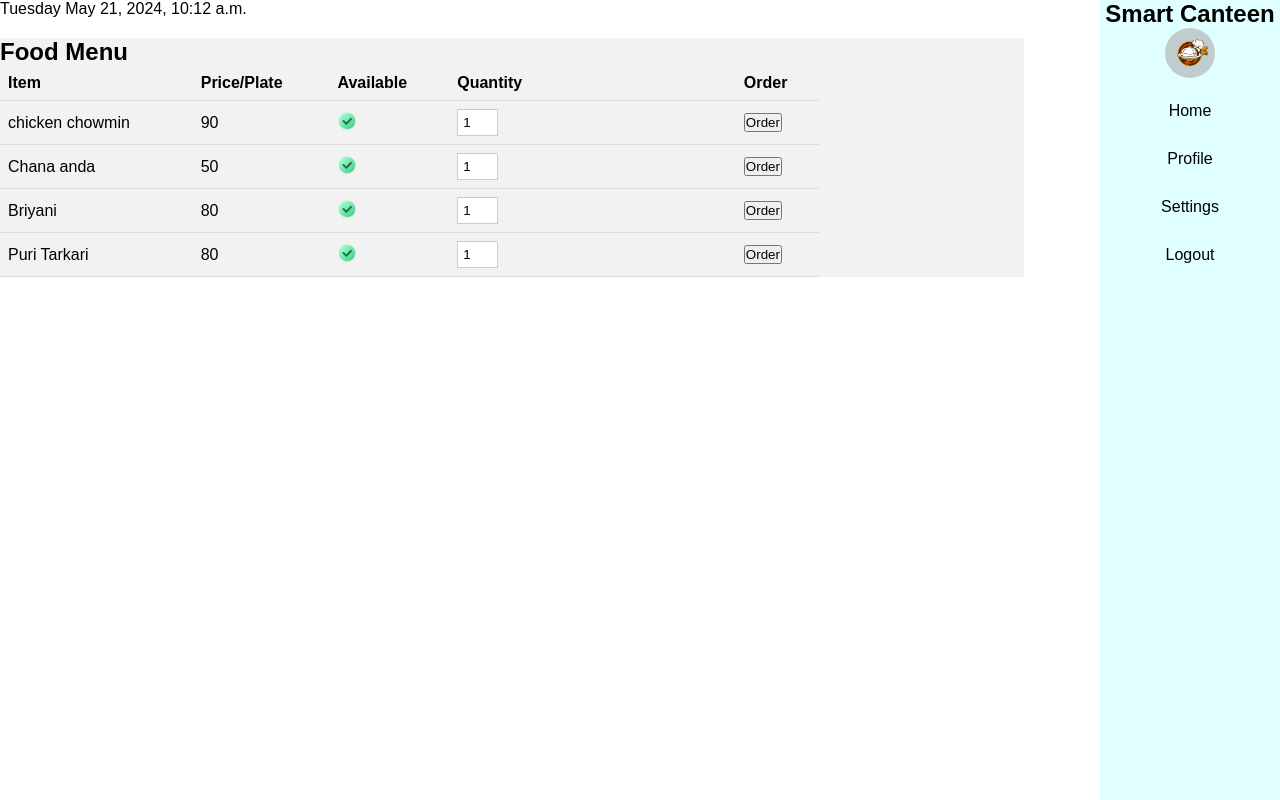
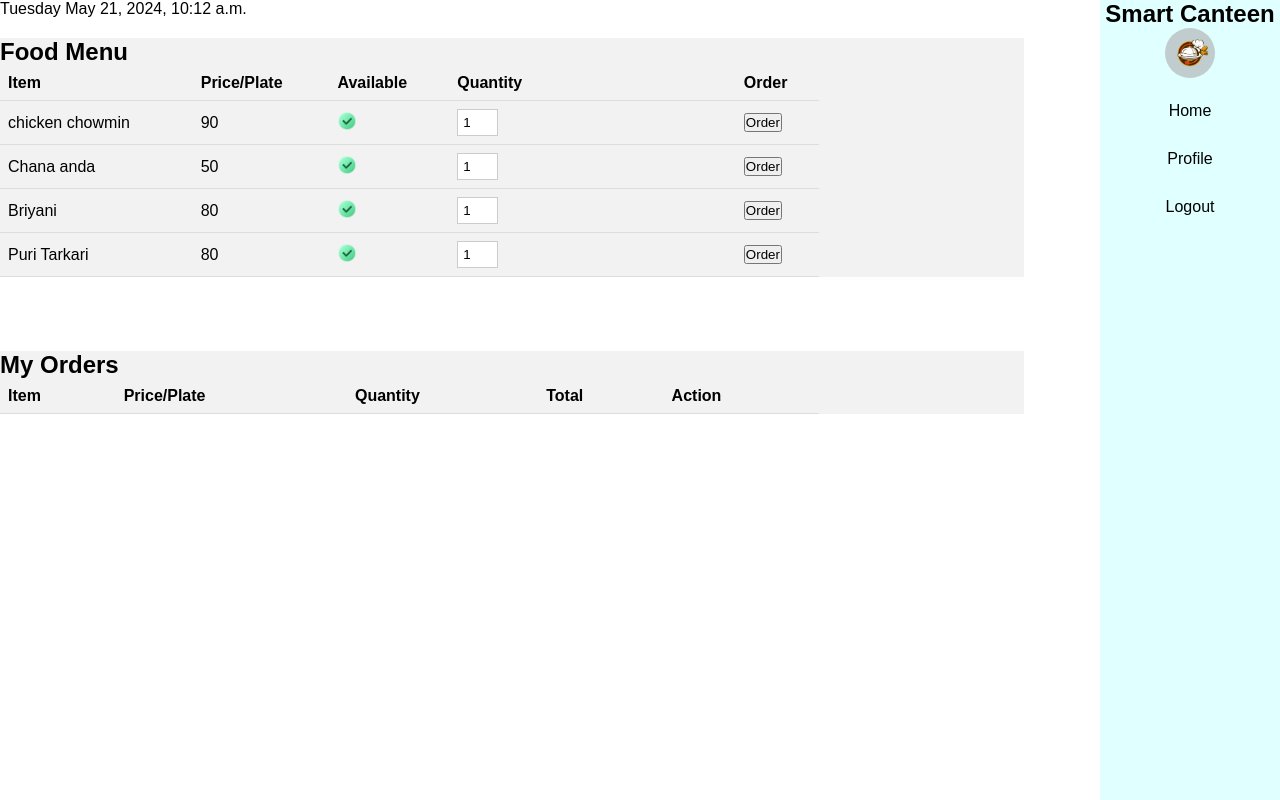
Before and after one commit to sudipthon/smartcanteen-, a Django app: page / in a window 1280 px wide. Run offline with Django 5.2, Linux system fonts and the light colour scheme; a user stored in the database is signed in; data comes from the database, SQL or seed files in the repository; both versions use the stored data as it was after the commit; lists and menus that the app fills with data are empty.

Commit message:
order in home page

```diff
--- a/base/models.py
+++ b/base/models.py
@@ -85,7 +85,7 @@ class Menu(models.Model):
         return self.get_day_of_week_display()
 
 class Orders(models.Model):
-    user = models.ForeignKey(User, on_delete=models.CASCADE)
+    user = models.ForeignKey(User, on_delete=models.CASCADE,)
     menu_item = models.ForeignKey(FoodItem, on_delete=models.CASCADE)
     order_date = models.DateField(auto_now=True)
     order_time = models.TimeField()
@@ -97,6 +97,8 @@ class Orders(models.Model):
         verbose_name_plural = 'Orders'
         ordering=['order_date']
 
+    def total_cost(self):
+        return self.menu_item.price * self.quantity
     def __str__(self):
         return f'{self.user.username} - {self.menu_item.name}'
 
--- a/base/urls.py
+++ b/base/urls.py
@@ -5,6 +5,9 @@ urlpatterns = [
     path("", home, name="home"),
     path("login/", login_view, name="login"),
     path("logout/", logout_view, name="logout"),
+
+    path("delete_order/",delete_order,name="delete_order"),
+
     path("admin/", admin_dashboard, name="canteen_admin"),
     path("update_breaktime/<int:pk>", update_breaktime, name="update_breaktime"),
     path("create_breaktime/", create_breaktime, name="create_breaktime"),
--- a/base/views.py
+++ b/base/views.py
@@ -22,16 +22,21 @@ def home(request):
 
     day_menu = Menu.objects.get(day_of_week=day_of_week[:2].upper())
     menu_items = day_menu.menu_items.all()
+    my_orders = Orders.objects.filter(user=request.user)
+    # return HttpResponse(my_order)
     context = {
         "menu": menu_items,
         "current_time": time_zone,
         "day_of_week": day_of_week,
+        "my_orders": my_orders,
     }
     return render(request, "home.html", context)
+
 
 def logout_view(request):
     logout(request)
     return redirect("login")
+
 
 def login_view(request):
     if request.method == "POST":
@@ -54,6 +59,13 @@ def login_view(request):
             return HttpResponse("Invalid Credentials")
     return render(request, "login/login.html")
 
+
+def delete_order(request, pk):
+    order = Orders.objects.get(pk=pk)
+    order.delete()
+    return redirect("home")
+
+
 @login_required(login_url="login")
 def admin_dashboard(request):
     courses = Course.objects.all()
@@ -62,14 +74,19 @@ def admin_dashboard(request):
 
     return render(request, "dashboards/admin.html", context)
 
+
 @login_required(login_url="login")
 def create_breaktime(request):
     if request.method == "POST":
-        name = request.POST.get('course')
+        name = request.POST.get("course")
         course = Course.objects.create(name=name)
-        breaktimes = [BreakTime(course=course, semester=i,start_time='7:00',end_time='8:00') for i in range(1, 9)]
+        breaktimes = [
+            BreakTime(course=course, semester=i, start_time="7:00", end_time="8:00")
+            for i in range(1, 9)
+        ]
         BreakTime.objects.bulk_create(breaktimes)
-        return redirect('canteen_admin')
+        return redirect("canteen_admin")
+
 
 @login_required(login_url="login")
 def update_breaktime(request, pk):
@@ -89,10 +106,11 @@ def update_breaktime(request, pk):
 
     return redirect("canteen_admin")
 
+
 @login_required(login_url="login")
 def delete_breaktime(request, pk):
     if request.method == "POST":
-        course=Course.objects.get(id=pk)
+        course = Course.objects.get(id=pk)
         try:
             breaktime = BreakTime.objects.filter(course=course)
             breaktime.delete()
@@ -101,6 +119,7 @@ def delete_breaktime(request, pk):
             course.delete()
             return redirect("canteen_admin")
     return redirect("canteen_admin")
+
 
 @login_required(login_url="login")
 def staff_dashboard(request):
@@ -118,17 +137,17 @@ def staff_dashboard(request):
 
     return render(request, "dashboards/staff.html", context)
 
+
 @login_required(login_url="login")
-def update_fooditem(request,pk):
+def update_fooditem(request, pk):
     if request.method == "POST":
-        item=FoodItem.objects.get(pk=pk)
-        item.name=request.POST.get('name')
-        item.price=request.POST.get('price')
-        item.available=bool(request.POST.get('available'))
+        item = FoodItem.objects.get(pk=pk)
+        item.name = request.POST.get("name")
+        item.price = request.POST.get("price")
+        item.available = bool(request.POST.get("available"))
         item.save()
-        return redirect('staff')
-    return redirect('staff')
-
+        return redirect("staff")
+    return redirect("staff")
 
 
 @login_required(login_url="login")
@@ -201,6 +220,7 @@ def list_orders(request):
 
     # return render(request, "dashboards/orders.html", context)
 
+
 @login_required(login_url="login")
 def create_order(request, pk):
     if request.method == "POST":
--- a/templates/base/nav.html
+++ b/templates/base/nav.html
@@ -15,7 +15,6 @@
                 </li>
                 <li><a href="{% url 'home' %}">Home</a></li>
                 <li><a href="user.html">Profile</a></li>
-                <li><a href="user.html">Settings</a></li>
                 <li><a href="{% url 'logout' %}">Logout</a></li>
             </ul>
         </nav>
--- a/templates/dashboards/staff.html
+++ b/templates/dashboards/staff.html
@@ -35,7 +35,6 @@
     <div class="menu">
         <h2>Food Items</h2>
         <table>
-
             <tr>
                 <th>Item</th>
                 <th>Price</th>
--- a/templates/home.html
+++ b/templates/home.html
@@ -38,4 +38,37 @@
 
     </table>
 </div>
+
+<br><br><br>
+<div class="menu">
+    <h2>My Orders</h2>
+    <table>
+        <tr>
+            <th>Item</th>
+            <th>Price/Plate</th>
+            <th>Quantity</th>
+            <th>Total</th>
+            <th>Action</th>
+
+        </tr>
+        {% for order in my_orders %}
+        {% csrf_token %}
+
+        <tr>
+            <td>{{ order.menu_item.name }}</td>
+            <td>{{ order.menu_item.price }}</td>
+            <td>{{ order.quantity }}</td>
+            <td>{{order.total_cost}}</td>
+            <td>
+                <button>Edit</button>
+                <button>Delete</button>
+            </td>
+
+
+
+        </tr>
+        {% endfor %}
+
+    </table>
+</div>
 {% endblock %}
```
Also changed, not shown: db.sqlite3.
